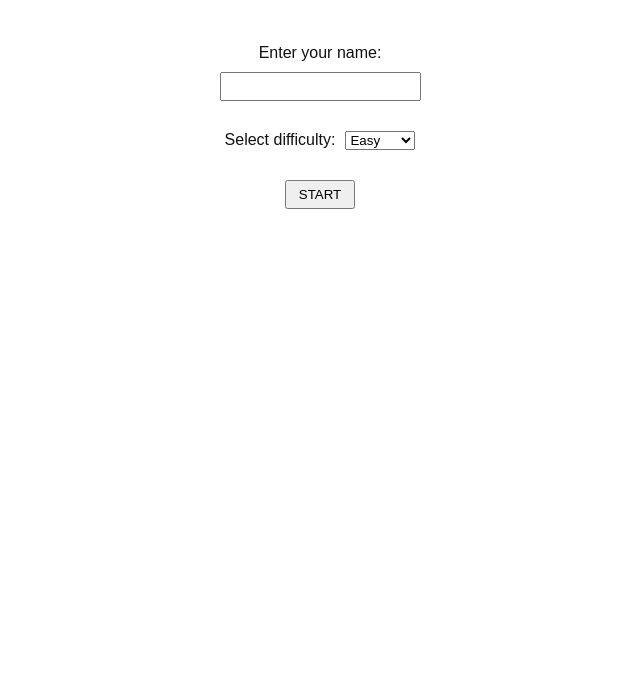
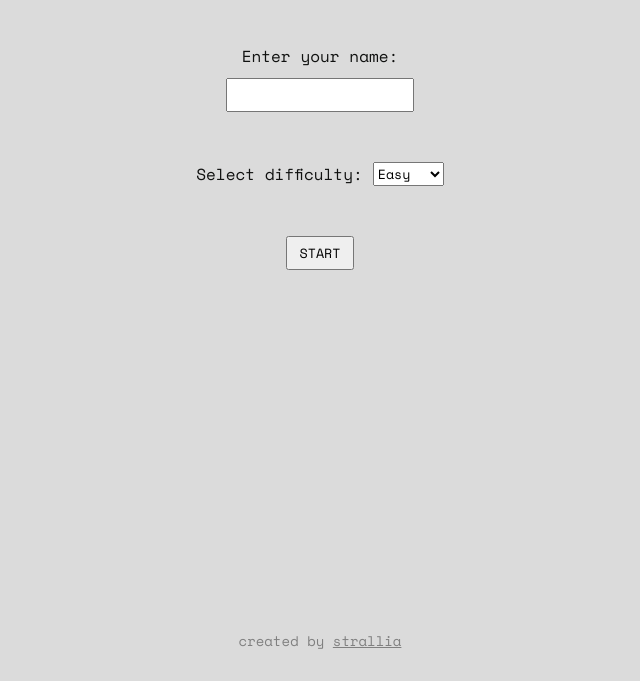
Before and after one commit to strallia/battleship, a website built with webpack: page src/template.html in a window 1280 px wide. Shown: the part 119-800 px from the top of the page, without its empty margins (320-960 px from the left). Built offline with nearby package versions, Linux system fonts and the light colour scheme.

Commit message:
feat: Style UI

```diff
--- a/src/modules/PlaceShipsScreen.js
+++ b/src/modules/PlaceShipsScreen.js
@@ -127,7 +127,6 @@ const handleDrop = async (e) => {
   const { y, x } = e.target.dataset;
   const shipInstance = new Ship(shipName);
 
-  // FIX: DOM should not write/set data
   shipInstance.setDirection(curShipDirection);
 
   if (placeShipBoardInstance.isValidPosition([+y, +x], shipInstance)) {
--- a/src/styles.css
+++ b/src/styles.css
@@ -1,19 +1,21 @@
 @font-face {
   font-family: 'Keania';
   src: url('./assets/KeaniaOne-Regular.ttf') format('truetype');
+}
+@font-face {
+  font-family: 'SpaceMono';
+  src: url('./assets/SpaceMono-Regular.ttf') format('truetype');
 }
 * {
   margin: 0;
   padding: 0;
   box-sizing: border-box;
-  font-family: sans-serif;
+  font-family: 'SpaceMono', sans-serif;
 }
 :root {
   --black: rgb(16, 17, 16);
-  --red: rgb(188, 0, 45);
-  --gold: rgb(255, 196, 8);
-  --grey: rgb(239, 239, 239);
-  --white: rgb(255, 255, 255);
+  --grey: rgb(219, 219, 219);
+  --yellow: rgb(255, 246, 192);
 }
 
 body {
@@ -23,7 +25,7 @@ body {
   left: 0;
   right: 0;
   margin: 30px;
-  background-color: var(--white);
+  background-color: var(--grey);
   color: var(--black);
 
   display: grid;
@@ -44,7 +46,7 @@ body {
   display: grid;
   align-items: center;
   grid-template-rows: repeat(3, min-content);
-  gap: 30px;
+  gap: 50px;
   align-content: center;
   justify-items: center;
 }
@@ -98,8 +100,6 @@ input {
   width: clamp(300px, 50%, 400px);
   height: 100%;
   text-align: center;
-  background-color: whitesmoke;
-  color: var(--black);
 }
 
 .board {
@@ -226,3 +226,12 @@ button.play-again {
 .winner-screen {
   max-width: 1000px;
 }
+
+footer {
+  align-self: flex-end;
+  font-size: 14px;
+  color: gray;
+  a {
+    color: inherit;
+  }
+}
--- a/src/template.html
+++ b/src/template.html
@@ -25,7 +25,7 @@
       </form>
     </div>
     <div class="place-ships-screen hidden">
-      <button class="toggle-direction">Rotate</button>
+      <button class="toggle-direction">ROTATE</button>
       <div class="draggable-ships-container">
         <div
           id="carrier"
@@ -67,7 +67,12 @@
       <div class="attacks board"></div>
     </div>
     <div class="winner-screen hidden">
-      <button class="play-again">Play Again</button>
+      <button class="play-again">PLAY AGAIN</button>
     </div>
+    <footer>
+      <span>
+        created by <a href="https://github.com/strallia">strallia</a>
+      </span>
+    </footer>
   </body>
 </html>
```
Also changed, not shown: src/assets/SpaceMono-Regular.ttf (added).
